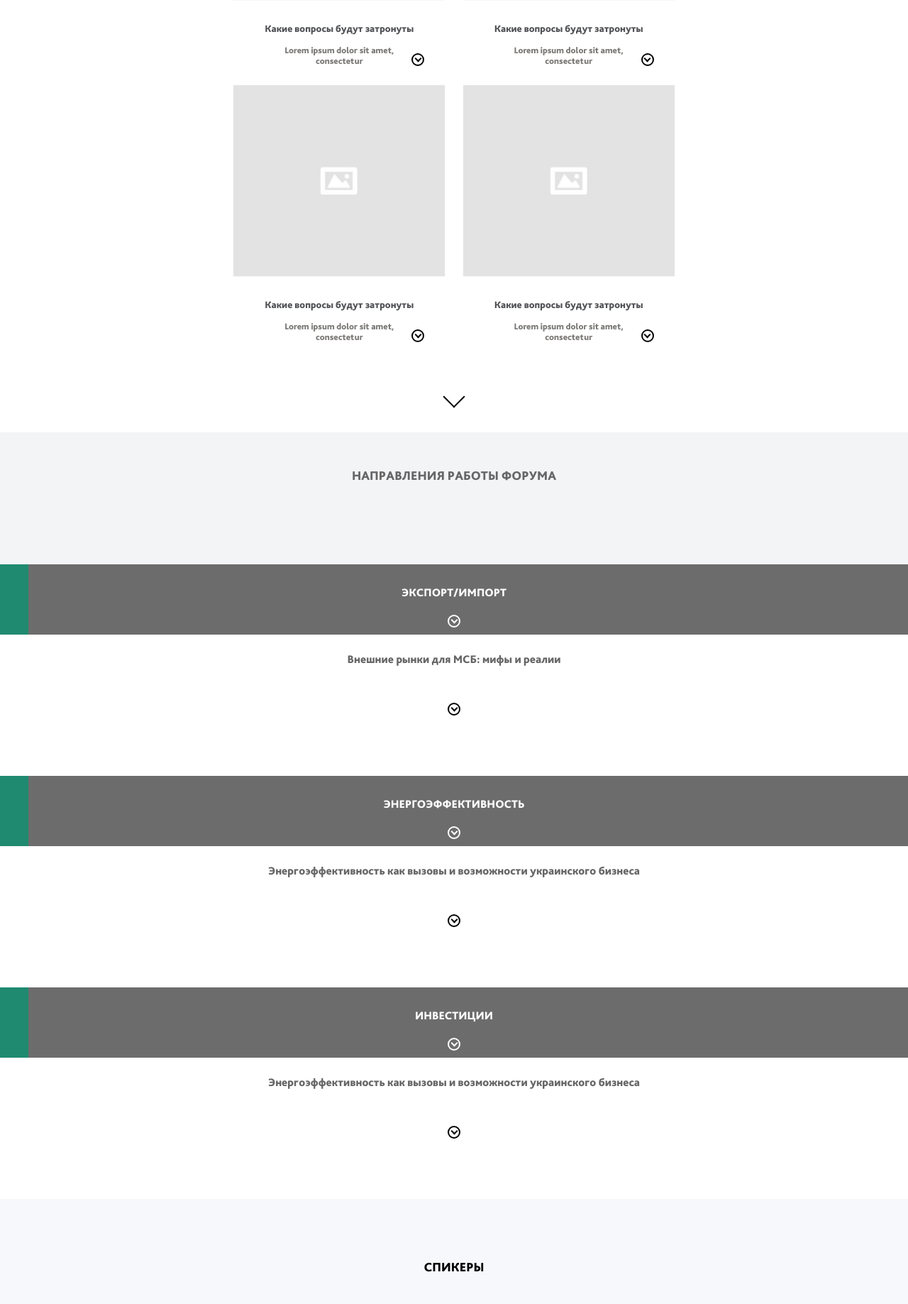
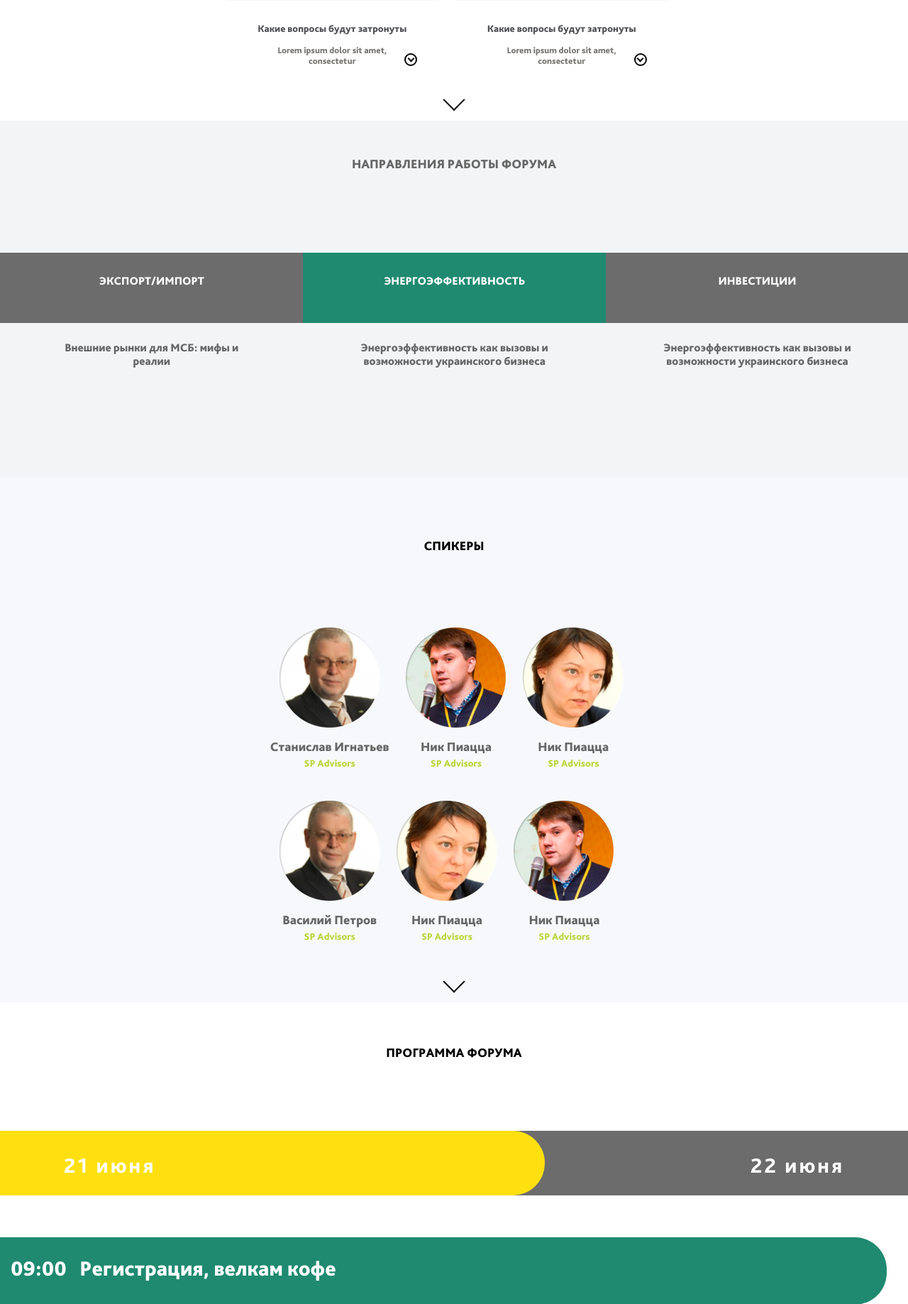
Before and after one commit to rkoshevoy/business-forum, a PHP site: page / in a window 1280 px wide. Shown: the part 2775-4612 px from the top of the page at 71% size. Run offline with PHP 8.4, Linux system fonts and the light colour scheme.

Commit message:
progress

```diff
--- a/css/style.css
+++ b/css/style.css
@@ -506,13 +506,13 @@ p {
   height: 20px;
   border-top: 2px solid #000;
   border-right: 2px solid #000;
-  transform: translate(-50%, -50%) rotate(135deg);
+  transform: translate(-50%, -70%) rotate(135deg);
 }
 .question {
   position: relative;
   margin-bottom: 27px;
 }
-.question:nth-of-type(3n+0) {
+.question:nth-of-type(2n+0) {
   display: none;
 }
 .question img {
@@ -550,10 +550,12 @@ p {
   border-bottom: 2px solid #000;
   transform: rotate(45deg);
 }
+.directions {
+  background-color: #f3f4f6;
+}
 .directions__header {
   padding-top: 50px;
   padding-bottom: 115px;
-  background-color: #f3f4f6;
 }
 .directions__header h2 {
   color: #666666;
@@ -632,6 +634,7 @@ p {
 }
 .speakers {
   background-color: #f7f8fb;
+  text-align: center;
 }
 .speakers__header {
   padding: 85px 0;
@@ -652,8 +655,8 @@ p {
   transform: translatex(-50%) rotate(135deg);
 }
 .speaker {
+  position: relative;
   margin-bottom: 65px;
-  position: relative;
   text-align: center;
 }
 .speaker img {
@@ -671,7 +674,9 @@ p {
   color: #bdd63d;
 }
 .speaker-details {
-  position: relative;
+  position: absolute;
+  z-index: 1;
+  top: 0;
   margin-bottom: 40px;
   border-top-right-radius: 10px;
   border-top-left-radius: 10px;
@@ -1135,15 +1140,25 @@ p {
   font-size: 14px;
   text-transform: uppercase;
 }
+.partners h3:first-of-type {
+  font-size: 18px;
+}
+.partners h4 {
+  margin-bottom: 45px;
+  color: #666666;
+  font-size: 18px;
+  text-transform: uppercase;
+}
 .partners a {
   display: block;
   margin-bottom: 30px;
 }
-.partners__business-partner a {
+.partners__partner a {
   margin-bottom: 50px;
-}
-.partners__media-partner a {
-  margin-bottom: 60px;
+  vertical-align: bottom;
+}
+.partners__other {
+  text-align: center;
 }
 .partners__other a {
   display: inline-block;
@@ -1180,6 +1195,7 @@ p {
 .faq__item {
   margin-bottom: 5px;
   list-style: none;
+  font-size: 14px;
   cursor: pointer;
 }
 .faq p {
@@ -1402,6 +1418,9 @@ p {
     margin-bottom: 20px;
     font-size: 24px;
   }
+  .business-missions__more {
+    height: 50px;
+  }
   .question {
     display: inline-block;
     width: 300px;
@@ -1412,6 +1431,154 @@ p {
   .question:nth-of-type(3n+0) {
     display: inline-block;
   }
+  .direction {
+    display: inline-block;
+    width: 33.4%;
+    margin-right: -4px;
+    vertical-align: top;
+  }
+  .direction:nth-of-type(3) .direction__header {
+    background-color: #1f8a70;
+  }
+  .direction__header::before {
+    display: none;
+  }
+  .direction__more-header {
+    display: none;
+  }
+  .direction__more {
+    display: none;
+  }
+  .speakers__header {
+    padding-bottom: 105px;
+  }
+  .speaker {
+    display: inline-block;
+    margin-right: 20px;
+    margin-bottom: 45px;
+  }
+  .speaker::nth-of-type(3n) {
+    margin-right: 0;
+  }
+  .speaker__name {
+    margin-bottom: 5px;
+  }
+  .timetable__dates {
+    height: 95px;
+  }
+  .timetable__dates h2 {
+    padding-top: 30px;
+    padding-bottom: 25px;
+    font-size: 30px;
+  }
+  .timetable__date--first {
+    border-top-right-radius: 45px;
+    border-bottom-right-radius: 45px;
+  }
+  .timetable__date--first h2 {
+    margin-left: 90px;
+  }
+  .timetable__date--second h2 {
+    margin-right: 90px;
+  }
+  .timetable__date--third {
+    border-top-left-radius: 45px;
+    border-bottom-left-radius: 45px;
+  }
+  .timetable__download {
+    margin-top: 70px;
+  }
+  .time__header {
+    height: 95px;
+    border-top-right-radius: 45px;
+    border-bottom-right-radius: 45px;
+  }
+  .time__header p {
+    font-size: 30px;
+  }
+  .time__header--not-important {
+    margin-left: -30px;
+  }
+  .time__header--not-important p {
+    margin-left: 45px;
+  }
+  .time__header--not-important .time__description p {
+    margin-left: 0;
+  }
+  .time__description {
+    margin-top: -14px;
+  }
+  .partner {
+    margin-top: 90px;
+    padding-bottom: 10px;
+  }
+  .partner h2 {
+    padding-bottom: 120px;
+    font-size: 24px;
+  }
+  .partners h2 {
+    padding-bottom: 100px;
+    font-size: 24px;
+  }
+  .partners h4 {
+    margin-bottom: 60px;
+    font-size: 14px;
+  }
+  .partners a {
+    display: inline-block;
+    margin-right: 65px;
+    margin-bottom: 100px;
+  }
+  .partners a:last-of-type {
+    margin-right: 0;
+  }
+  .partners__partner {
+    display: inline-block;
+    margin-right: 35px;
+    vertical-align: top;
+  }
+  .partners__other a {
+    width: 24%;
+    margin: 0;
+    margin-bottom: 45px;
+  }
+  .organizers h2 {
+    padding-top: 45px;
+  }
+  .faq__list {
+    display: inline-block;
+    width: 49%;
+  }
+  .faq__item {
+    font-size: 18px;
+  }
+  .faq p {
+    display: inline-block;
+    width: 49%;
+    font-size: 14px;
+    vertical-align: top;
+  }
+  .contact {
+    display: inline-block;
+    margin-right: 15px;
+  }
+  .contact:last-of-type {
+    margin-right: 0;
+  }
+  .form-volunteers input {
+    width: 48.5%;
+  }
+  .form-volunteers input:nth-of-type(2n-1) {
+    margin-right: 17px;
+  }
+  .last-forums h2 {
+    font-size: 18px;
+  }
+  .last-forums img {
+    width: 20%;
+    height: 100px;
+    margin-right: -4px;
+  }
 }
 @media (max-width: 300px) {
   .timetable__date--first {
--- a/index.html
+++ b/index.html
@@ -234,8 +234,13 @@
 			<h2>Спикеры</h2>
 		</div>
 		<div class="wrapper">
-			<div class="speaker-details">
 
+			<div class="speaker">
+				<img src="images/speaker4.png" alt="">
+				<p class="speaker__name">Станислав Игнатьев</p>
+				<p class="speaker__company">SP Advisors</p>
+
+				<div class="speaker-details hide">
 					<div class="speaker-details__header">
 						<h3>Информация</h3>
 					</div>
@@ -270,6 +278,12 @@
 
 			<div class="speaker">
 				<img src="images/speaker3.png" alt="">
+				<p class="speaker__name">Ник Пиацца</p>
+				<p class="speaker__company">SP Advisors</p>
+			</div>
+
+			<div class="speaker">
+				<img src="images/speaker2.png" alt="">
 				<p class="speaker__name">Ник Пиацца</p>
 				<p class="speaker__company">SP Advisors</p>
 			</div>
--- a/less/business-missions.less
+++ b/less/business-missions.less
@@ -26,6 +26,10 @@
 		height: 100px;
 		cursor: pointer;
 
+		@media @tablet {
+			height: 50px;
+		}
+
 		&::after {
 			content: '';
 			position: absolute;
@@ -35,7 +39,7 @@
 			height: 20px;
 			border-top: 2px solid #000;
 			border-right: 2px solid #000;
-			transform: translate(-50%, -50%) rotate(135deg);
+			transform: translate(-50%, -70%) rotate(135deg);
 		}
 	}
 }
@@ -44,7 +48,7 @@
 	position: relative;
 	margin-bottom: 27px;
 
-	&:nth-of-type(3n+0) {
+	&:nth-of-type(2n+0) {
 		display: none;
 	}
 
--- a/less/contacts.less
+++ b/less/contacts.less
@@ -12,6 +12,15 @@
 .contact {
 	margin-bottom: 55px;
 	text-align: center;
+
+	@media @tablet {
+		display: inline-block;
+		margin-right: 15px;
+
+		&:last-of-type {
+			margin-right: 0;
+		}
+	}
 
 	h4 {
 		margin-bottom: 25px;
--- a/less/directions.less
+++ b/less/directions.less
@@ -1,9 +1,9 @@
 .directions {
+	background-color: #f3f4f6;
 
 	&__header {
 		padding-top: 50px;
 		padding-bottom: 115px;
-		background-color: #f3f4f6;
 
 		h2 {
 			color: #666666;
@@ -14,6 +14,20 @@
 .direction {
 	position: relative;
 	text-align: center;
+
+	@media @tablet {
+		display: inline-block;
+		width: 33.4%;
+		margin-right: -4px;
+		vertical-align: top;
+
+		&:nth-of-type(3) {
+
+			.direction__header {
+				background-color: #1f8a70;
+			}
+		}
+	}
 
 	&__header {
 		position: relative;
@@ -30,6 +44,10 @@
 			width: 40px;
 			height: 100%;
 			background-color: #1f8a70;
+
+			@media @tablet {
+				display: none;
+			}
 		}
 
 		h2 {
@@ -47,6 +65,10 @@
 		height: 18px;
 		border: 2px solid #fff;
 		border-radius: 50%;
+
+		@media @tablet {
+				display: none;
+			}
 
 		&::after {
 			content: '';
@@ -78,6 +100,10 @@
 		border: 2px solid #000;
 		border-radius: 50%;
 
+		@media @tablet {
+				display: none;
+			}
+
 		&::after {
 			content: '';
 			position: absolute;
--- a/less/faq.less
+++ b/less/faq.less
@@ -10,17 +10,34 @@
 
 	&__list {
 		margin-bottom: 45px;
+
+		@media @tablet {
+			display: inline-block;
+			width: 49%;
+		}
 	}
 
 	&__item {
 		margin-bottom: 5px;
 		list-style: none;
+		font-size: 14px;
 		cursor: pointer;
+
+		@media @tablet {
+			font-size: 18px;
+		}
 	}
 
 	p {
 		padding-bottom: 50px;
 		font-size: 11px;
 		text-align: left;
+
+		@media @tablet {
+			display: inline-block;
+			width: 49%;
+			font-size: 14px;
+			vertical-align: top;
+		}
 	}
 }
--- a/less/last-forums.less
+++ b/less/last-forums.less
@@ -10,10 +10,20 @@
 		background-color: #6c6c6d;
 		font-size: 12px;
 		color: #fff;
+
+		@media @tablet {
+			font-size: 18px;
+		}
 	}
 
 	img {
 		width: 100%;
 		margin-bottom: -5px;
+
+		@media @tablet {
+			width: 20%;
+			height: 100px;
+			margin-right: -4px;
+		}
 	}
 }
--- a/less/organizers.less
+++ b/less/organizers.less
@@ -7,6 +7,10 @@
 		padding-top: 60px;
 		padding-bottom: 80px;
 		color: #666666;
+
+		@media @tablet {
+			padding-top: 45px;
+		}
 	}
 
 	a {
--- a/less/partner.less
+++ b/less/partner.less
@@ -2,12 +2,22 @@
 	margin-top: 75px;
 	text-align: center;
 	padding-bottom: 50px;
+
+	@media @tablet {
+		margin-top: 90px;
+		padding-bottom: 10px;
+	}
 
 	h2 {
 		width: 100%;
 		padding-top: 110px;
 		padding-bottom: 100px;
 		color: #6c6c6d;
+
+		@media @tablet {
+			padding-bottom: 120px;
+			font-size: 24px;
+		}
 	}
 
 }
--- a/less/partners.less
+++ b/less/partners.less
@@ -6,6 +6,11 @@
 		padding-top: 135px;
 		padding-bottom: 30px;
 		color: #666666;
+
+		@media @tablet {
+			padding-bottom: 100px;
+			font-size: 24px;
+		}
 	}
 
 	h3 {
@@ -13,34 +18,67 @@
 		color: #666666;
 		font-size: 14px;
 		text-transform: uppercase;
+
+		&:first-of-type {
+			font-size: 18px;
+		}
+	}
+
+	h4 {
+		margin-bottom: 45px;
+		color: #666666;
+		font-size: 18px;
+		text-transform: uppercase;
+
+		@media @tablet {
+			margin-bottom: 60px;
+			font-size: 14px;
+		}
 	}
 
 	a {
 		display: block;
 		margin-bottom: 30px;
+
+		@media @tablet {
+			display: inline-block;
+			margin-right: 65px;
+			margin-bottom: 100px;
+
+			&:last-of-type {
+				margin-right: 0;
+			}
+		}
 	}
 
-	&__business-partner {
+	&__partner {
 
 		a {
 			margin-bottom: 50px;
+			vertical-align: bottom;
 		}
-	}
 
-	&__media-partner {
-
-		a {
-			margin-bottom: 60px;
+		@media @tablet {
+			display: inline-block;
+			margin-right: 35px;
+			vertical-align: top;
 		}
 	}
 
 	&__other {
+		text-align: center;
 
 		a {
 			display: inline-block;
 			width: 48%;
 			margin-bottom: 45px;
 			vertical-align: middle;
+
+			@media @tablet {
+				width: 24%;
+				margin: 0;
+				margin-bottom: 45px;
+			}
 		}
 	}
 }
--- a/less/speakers.less
+++ b/less/speakers.less
@@ -1,8 +1,13 @@
 .speakers {
 	background-color: #f7f8fb;
+	text-align: center;
 
 	&__header {
 		padding: 85px 0;
+
+		@media @tablet {
+			padding-bottom: 105px;
+		}
 	}
 
 	&__more {
@@ -24,9 +29,19 @@
 }
 
 .speaker {
+	position: relative;
 	margin-bottom: 65px;
-	position: relative;
 	text-align: center;
+
+	@media @tablet {
+		display: inline-block;
+		margin-right: 20px;
+		margin-bottom: 45px;
+
+		&::nth-of-type(3n) {
+			margin-right: 0;
+		}
+	}
 
 	img {
 		display: block;
@@ -38,6 +53,10 @@
 		margin-bottom: 10px;
 		font-size: 18px;
 		color: #666666;
+
+		@media @tablet {
+			margin-bottom: 5px;
+		}
 	}
 
 	&__company {
@@ -47,7 +66,9 @@
 }
 
 .speaker-details {
-	position: relative;
+	position: absolute;
+	z-index: 1;
+	top: 0;
 	margin-bottom: 40px;
 	border-top-right-radius: 10px;
 	border-top-left-radius: 10px;
--- a/less/timetable.less
+++ b/less/timetable.less
@@ -10,6 +10,10 @@
 		height: 65px;
 		margin-bottom: 55px;
 
+		@media @tablet {
+			height: 95px;
+		}
+
 		h2 {
 			padding-top: 23px;
 			padding-bottom: 17px;
@@ -18,6 +22,12 @@
 			text-transform: inherit;
 			letter-spacing: 3px;
 			color: #fff;
+
+			@media @tablet {
+				padding-top: 30px;
+				padding-bottom: 25px;
+				font-size: 30px;
+			}
 		}
 	}
 
@@ -43,9 +53,18 @@
 			width: 50%;
 		}
 
+		@media @tablet {
+			border-top-right-radius: 45px;
+			border-bottom-right-radius: 45px;
+		}
+
 		h2 {
 			text-align: left;
 			margin-left: 16px;
+
+			@media @tablet {
+				margin-left: 90px;
+			}
 		}
 	}
 
@@ -57,6 +76,10 @@
 		h2 {
 			text-align: right;
 			margin-right: 16px;
+
+			@media @tablet {
+				margin-right: 90px;
+			}
 		}
 	}
 
@@ -66,6 +89,11 @@
 		border-top-left-radius: 30px;
 		border-bottom-left-radius: 30px;
 		background-color: #fee010;
+
+		@media @tablet {
+		border-top-left-radius: 45px;
+		border-bottom-left-radius: 45px;
+		}
 
 		h2 {
 			text-align: right;
@@ -84,6 +112,10 @@
 		font-size: 12px;
 		text-transform: inherit;
 		font-family: BlissProHeavy;
+
+		@media @tablet {
+			margin-top: 70px;
+		}
 	}
 }
 
@@ -98,17 +130,42 @@
 		border-bottom-right-radius: 30px;
 		color: #fff;
 
+		@media @tablet {
+			height: 95px;
+			border-top-right-radius: 45px;
+			border-bottom-right-radius: 45px;
+		}
+
 		p {
 			display: inline-block;
 			margin-left: 30px;
 			margin-right: 15px;
 			padding-top: 25px;
 			font-size: 15px;
+
+			@media @tablet {
+				font-size: 30px;
+			}
 		}
 	}
 
 	&__header--not-important {
 		background-color: #1f8a70;
+
+		@media @tablet {
+			margin-left: -30px;
+
+			p {
+				margin-left: 45px;
+			}
+
+			.time__description {
+
+				p {
+					margin-left: 0;
+				}
+			}
+		}
 	}
 
 	&__header--important {
@@ -120,6 +177,10 @@
 		display: inline-block;
 		margin-top: -4px;
 		vertical-align: middle;
+
+		@media @tablet {
+			margin-top: -14px;
+		}
 
 		p {
 			width: 100%;
--- a/less/volunteers.less
+++ b/less/volunteers.less
@@ -19,6 +19,14 @@
 		padding: 12px;
 		border: 1px solid #eaeaea;
 
+		@media @tablet {
+			width: 48.5%;
+
+			&:nth-of-type(2n-1) {
+				margin-right: 17px;
+			}
+		}
+
 		&::placeholder {
 			font-size: 10px;
 			color: #999999;
```
Also changed, not shown: other parts of index.html (+41 -7 lines), css/style.min.css, images/business_fm.png (added). Lines whose indentation alone changed are shown as unchanged.
